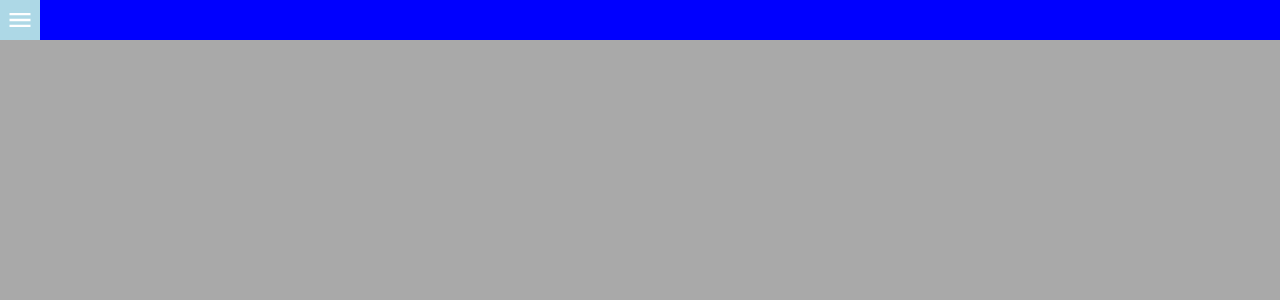
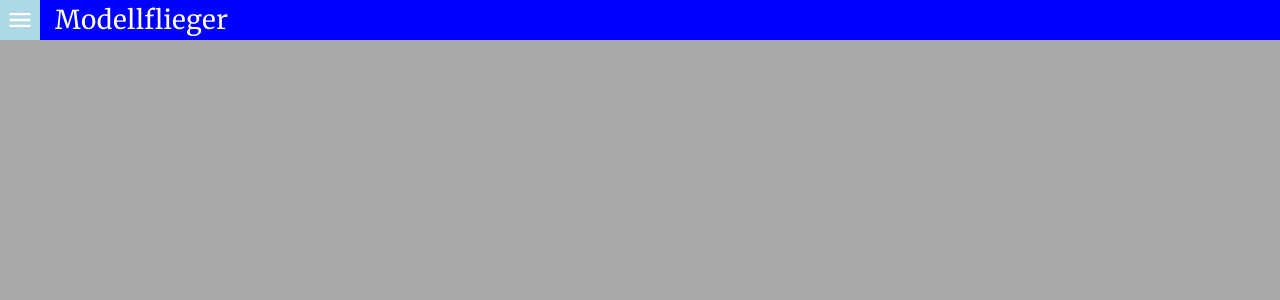
Before and after one commit to hspeedy/modellflieger, an Angular app in the folder web/: page / in a window 1280 px wide. Shown: the top 300 px of the page. Built offline with nearby package versions, Linux system fonts and the light colour scheme.

Commit message:
Getting started

```diff
--- /dev/null
+++ b/web/src/app/atoms/app-caption/app-caption.component.css
@@ -0,0 +1,5 @@
+.app-caption {
+  margin-left: 15px;
+  font-family: inherit;
+  font-size: inherit;
+}
--- /dev/null
+++ b/web/src/app/atoms/app-caption/app-caption.component.html
@@ -0,0 +1 @@
+<label class="app-caption app-caption-text">{{text}}</label>
--- /dev/null
+++ b/web/src/app/atoms/app-caption/app-caption.component.ts
@@ -0,0 +1,24 @@
+import { Component, OnInit, Input } from '@angular/core';
+
+@Component({
+  selector: 'app-caption',
+  templateUrl: './app-caption.component.html',
+  styleUrls: ['./app-caption.component.css']
+})
+export class AppCaptionComponent implements OnInit {
+
+  private _text: string;
+
+  constructor() { }
+
+  ngOnInit() {
+  }
+
+  @Input() set text(value: string) {
+    this._text = value;
+  }
+
+  get text(): string {
+    return this._text;
+  }
+}
--- a/web/src/app/molecules/app-bar/app-bar.component.css
+++ b/web/src/app/molecules/app-bar/app-bar.component.css
@@ -1,7 +1,10 @@
-.app-menu-button {
+.app-menu-item {
   position: absolute;
   top: 0;
   left: 0;
   width: 100%;
   height: 100%;
+  font-family: inherit;
+  font-size: inherit;
+  color: inherit;
 }
--- a/web/src/app/molecules/app-bar/app-bar.component.html
+++ b/web/src/app/molecules/app-bar/app-bar.component.html
@@ -1,4 +1,5 @@
 <app-bar-template class="app-bar">
-  <app-menu-button menubutton class="app-menu-button burger-menu-button">
+  <app-menu-button menubutton class="app-menu-item burger-menu-button">
   </app-menu-button>
+  <app-caption caption class="app-menu-item" text="Modellflieger"></app-caption>
 </app-bar-template>
--- a/web/src/app/templates/app-bar-template/app-bar-template.component.css
+++ b/web/src/app/templates/app-bar-template/app-bar-template.component.css
@@ -15,7 +15,16 @@
   height: 100%;
 }
 
+.app-bar-caption {
+  position: relative;
+  width: auto;
+  height: 100%;
+  font-family: "merriweather";
+  font-size: 26px;
+}
+
 .app-bar-free {
+  position: relative;
   width: auto;
   height: 100%;
 }
--- a/web/src/app/templates/app-bar-template/app-bar-template.component.html
+++ b/web/src/app/templates/app-bar-template/app-bar-template.component.html
@@ -3,6 +3,9 @@
     <tr>
       <td class="app-bar-menu-button">
         <ng-content select="[menubutton]"></ng-content>
+      </td>
+      <td class="app-bar-caption" valign="center">
+        <ng-content select="[caption]"></ng-content>
       </td>
       <td class="app-bar-free">
 
--- a/web/src/styles.css
+++ b/web/src/styles.css
@@ -34,3 +34,7 @@
 .burger-menu-button {
   background-color: lightblue;
 }
+
+.app-caption-text {
+  color: #ffffff;
+}
```
Also changed, not shown: web/src/app/atoms/atoms.module.ts (+5 -2 lines), 1 other file (tests, documents, lock files or other folders).
